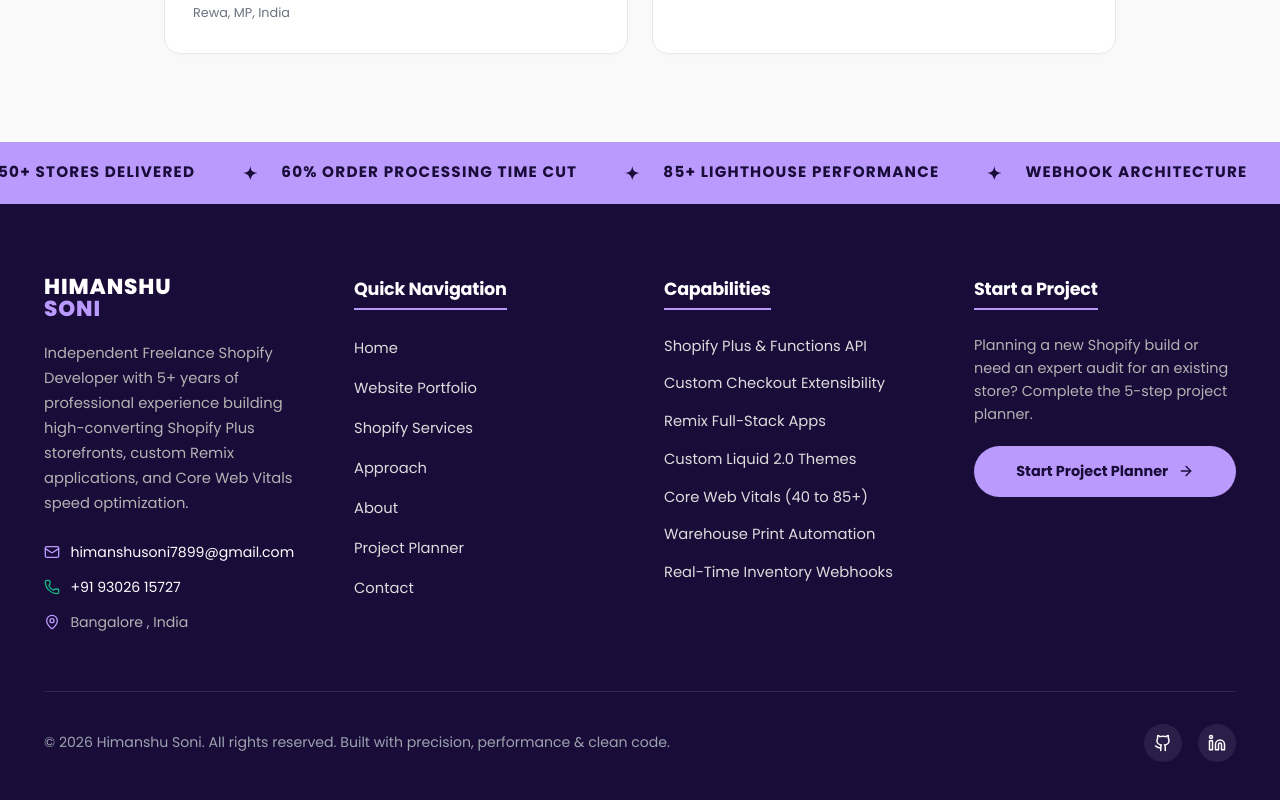
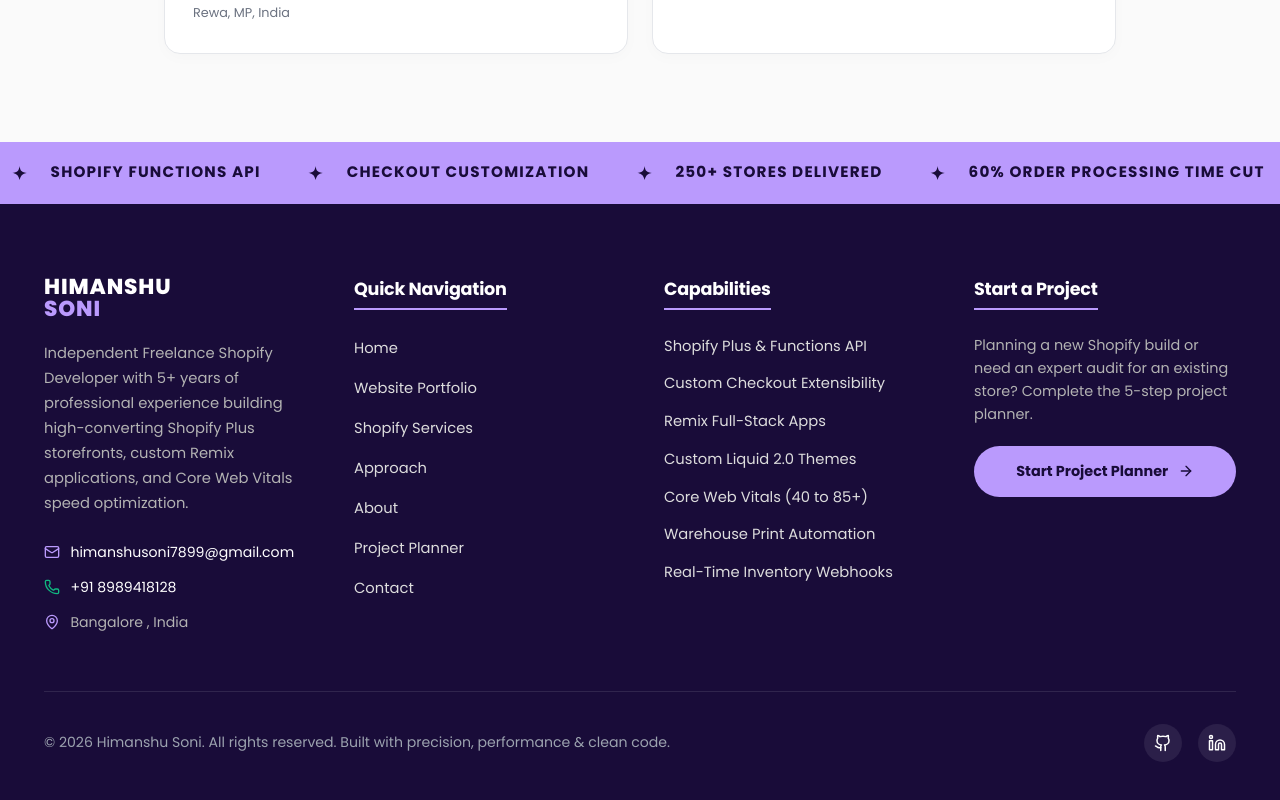
Before and after one commit to degreeHolderxqf/Himanshusoni, a React (Vite) app: page /aboutus in a window 1280 px wide. Shown: the part 3808-4608 px from the top of the page. Built offline with nearby package versions, Linux system fonts and the light colour scheme; no server answers.

Commit message:
marque speed

```diff
--- a/src/components/Footer.jsx
+++ b/src/components/Footer.jsx
@@ -21,7 +21,7 @@
   return (
     <footer style={{ background: '#190c39', color: '#ffffff', position: 'relative' }}>
       {/* Top Lilac Marquee Ticker */}
-      <Ticker variant="lilac" items={footerTickerItems} speed="24s" />
+      <Ticker variant="lilac" items={footerTickerItems} speed="50s" />
 
       {/* Main Footer Content */}
       <div className="container" style={{ paddingTop: '4.5rem', paddingBottom: '3.5rem' }}>
--- a/src/components/Ticker.jsx
+++ b/src/components/Ticker.jsx
@@ -1,4 +1,4 @@
-export default function Ticker({ items, variant = "dark", speed = "50s" }) {
+export default function Ticker({ items, variant = "dark", speed = "60s" }) {
   const defaultItems = [
     "Shopify Plus Engineering",
     "Custom Remix Apps",
--- a/src/components/WhatsAppButton.jsx
+++ b/src/components/WhatsAppButton.jsx
@@ -4,7 +4,7 @@
 export default function WhatsAppButton() {
   const cleanPhone = personalInfo.phone.replace(/[^0-9]/g, '');
   const whatsappUrl = `https://wa.me/${cleanPhone}?text=${encodeURIComponent(
-    "Hi Himanshu, I'm reaching out from your portfolio regarding a Shopify project."
+    "Hi , I'm reaching out from your portfolio regarding a Shopify project."
   )}`;
 
   return (
--- a/src/data/portfolioData.js
+++ b/src/data/portfolioData.js
@@ -8,11 +8,11 @@
   subRole: "Shopify Plus & Custom E-commerce Development",
   tagline: "Building high-performance Shopify storefronts, custom apps, and checkout systems that scale e-commerce revenue.",
   experienceYears: "5+",
-  phone: "+91 93026 15727",
+  phone: "+91 8989418128",
   email: "himanshusoni7899@gmail.com",
   location: "Bangalore, Karnataka, India (Available Worldwide)",
-  github: "https://github.com",
-  linkedin: "https://linkedin.com/in",
+  github: "https://github.com/degreeHolderxqf",
+  linkedin: "https://linkedin.com/in/himanshu-soni-xqf",
   availability: "Available for Custom Theme, Shopify Plus, and Custom App Projects",
   bio: `Independent Freelance Shopify Developer with 5+ years of specialized experience architecting bespoke Shopify 2.0 themes, Shopify Plus checkout extensions, custom Remix applications, and high-converting e-commerce experiences. Skilled in Shopify APIs, Liquid, Remix, GraphQL, and modern web performance. Proven track record of cutting warehouse order processing time by 60%, boosting Lighthouse speed scores to 85+, eliminating inventory overselling across multi-variant catalogs, and delivering over 250 bespoke e-commerce storefronts.`
 };
--- a/src/pages/HomePage.jsx
+++ b/src/pages/HomePage.jsx
@@ -414,7 +414,7 @@
       {/* ============================================================== */}
       {/* SECTION 7: DARK MARQUEE TICKER                                 */}
       {/* ============================================================== */}
-      <Ticker items={tickerItems} variant="dark" speed="22s" />
+      <Ticker items={tickerItems} variant="dark" speed="60s" />
 
       {/* ============================================================== */}
       {/* SECTION 8: FULL-WIDTH MASSIVE QUOTE BANNER (PRIYA MATCH)       */}
```
Also changed, not shown: public/assets/WhatsApp Image 2026-10-25 at 9.35.59 PM.jpeg (added).
